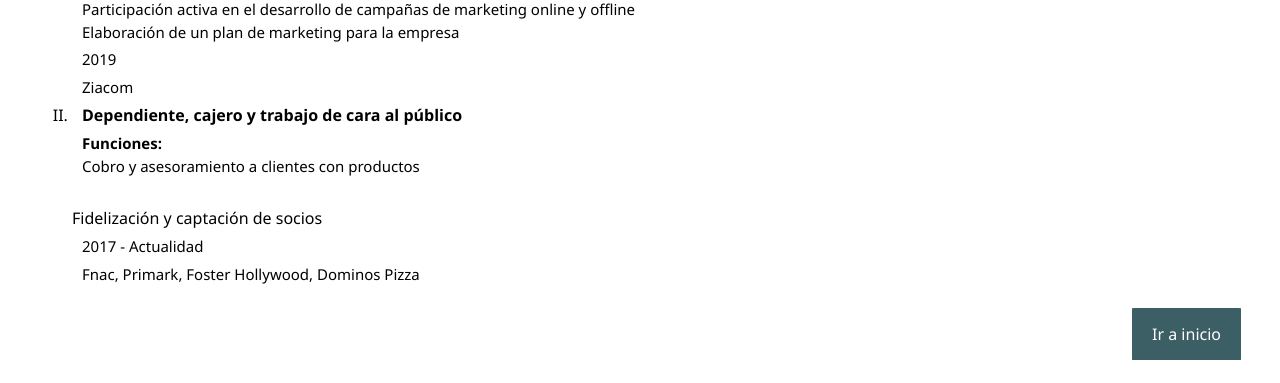
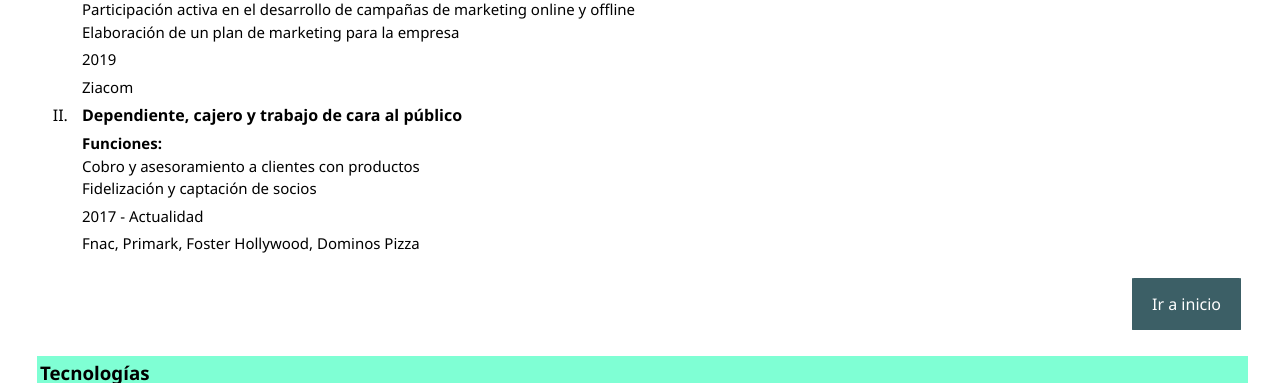
Before and after one commit to BrianC9/DAW-Curriculum, a plain HTML site: page index.html in a window 1280 px wide. Shown: the part 1659-2042 px from the top of the page. Drawn offline with Linux system fonts and the light colour scheme.

Commit message:
Correción de funciones

```diff
--- a/index.html
+++ b/index.html
@@ -146,7 +146,7 @@
       <li>
       <section class="trabajos">
         <p><strong>Dependiente, cajero y trabajo de cara al público</strong></p>
-        <p class="detalles"><strong>Funciones:</strong> <br/> Cobro y asesoramiento a clientes con productos</p> <br/> Fidelización y captación de socios
+        <p class="detalles"><strong>Funciones:</strong> <br/> Cobro y asesoramiento a clientes con productos<br/>Fidelización y captación de socios</p>
         <p class="detalles">2017 - Actualidad</p>
         <p class="detalles">Fnac, Primark, Foster Hollywood, Dominos Pizza</p>
 
```
